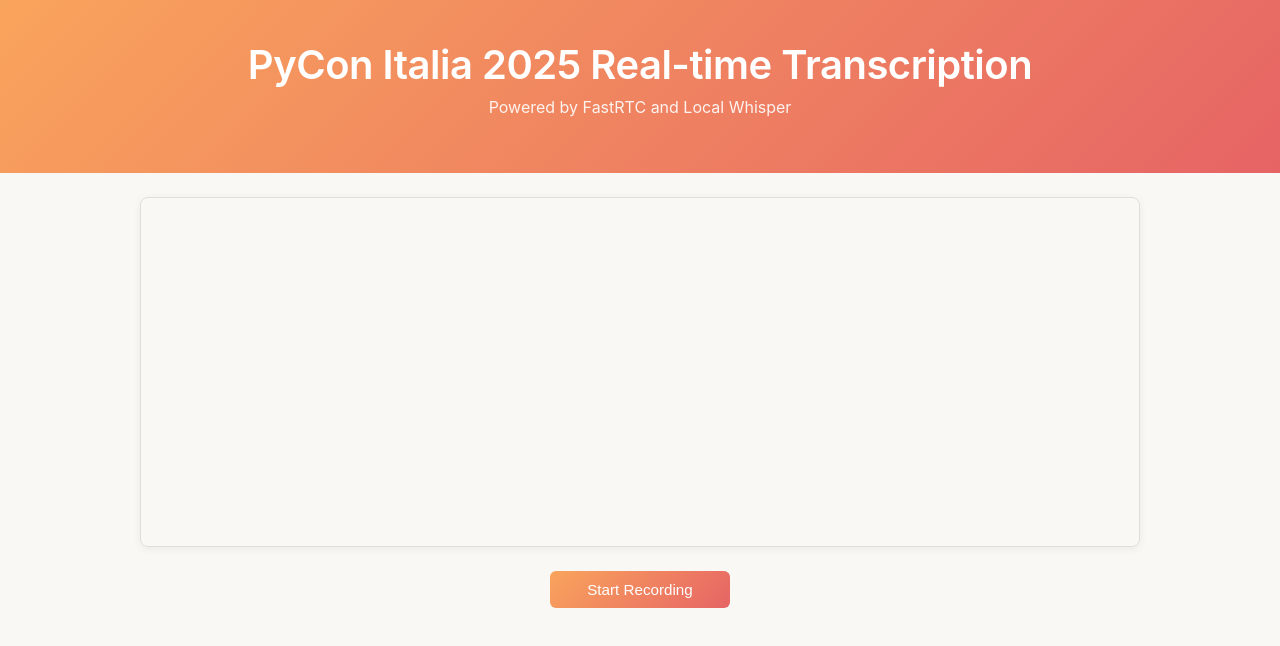
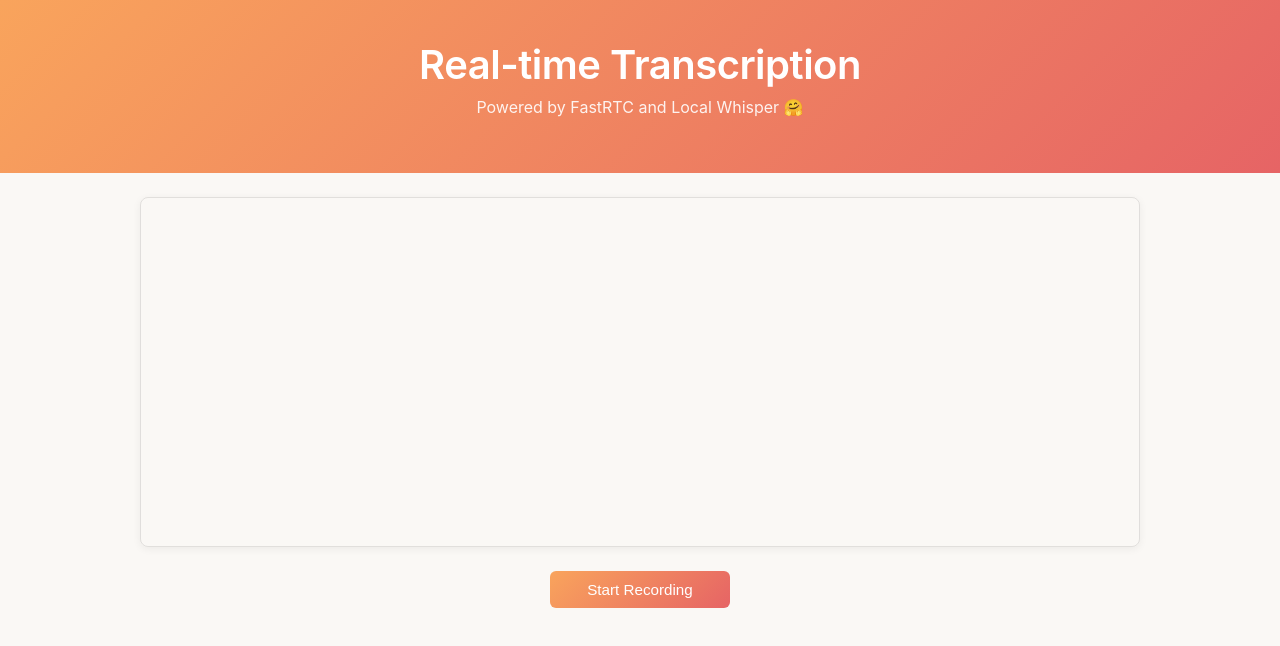
Before and after one commit to nihalbaig0/realtime-transcription-fastrtc, a plain HTML site: page index.html in a window 1280 px wide. Drawn offline with Linux system fonts and the light colour scheme.

Commit message:
quick changes

```diff
--- a/index.html
+++ b/index.html
@@ -188,8 +188,8 @@
     <!-- Add toast element after body opening tag -->
     <div id="error-toast" class="toast"></div>
     <div class="hero">
-        <h1>PyCon Italia 2025 Real-time Transcription</h1>
-        <p>Powered by FastRTC and Local Whisper</p>
+        <h1>Real-time Transcription</h1>
+        <p>Powered by FastRTC and Local Whisper 🤗</p>
     </div>
 
     <div class="container">
```
